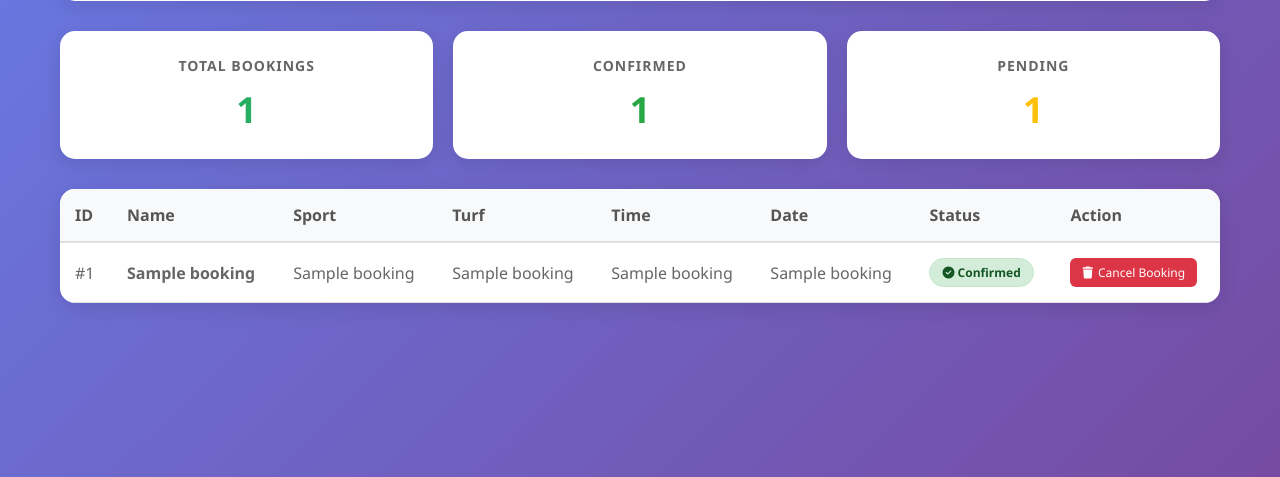
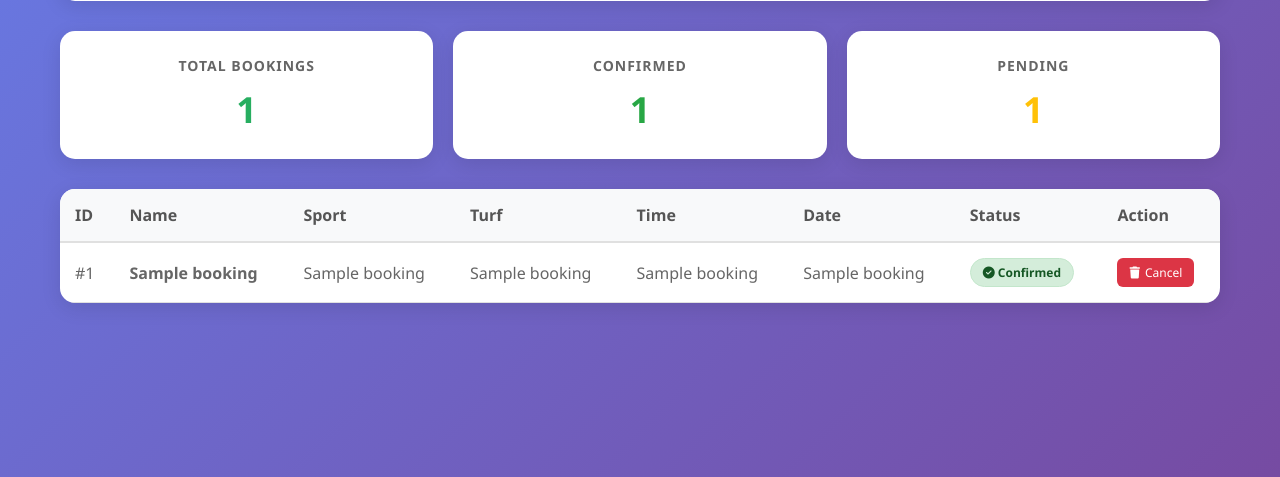
Before and after one commit to neven-mathew/sportscentre, a Flask app: template templates/mybookings.html in a window 1280 px wide. Shown: the part 323-800 px from the top of the page. Run offline with Flask 3, Linux system fonts and the light colour scheme; the template is opened without the code that fills it: most values are stand-ins (such as "Sample title", 1, 10 or a date in 2020).

Commit message:
Update mybookings.html

```diff
--- a/templates/mybookings.html
+++ b/templates/mybookings.html
@@ -261,11 +261,6 @@
             transition: all 0.3s;
         }
 
-        .btn-book-now:hover {
-            background: #219653;
-            transform: translateY(-2px);
-        }
-
         .alert {
             position: fixed;
             top: 20px;
@@ -287,11 +282,6 @@
         .alert-error {
             border-left: 4px solid #dc3545;
             color: #721c24;
-        }
-
-        .alert-info {
-            border-left: 4px solid #17a2b8;
-            color: #0c5460;
         }
 
         @keyframes slideInRight {
@@ -324,10 +314,6 @@
                 font-size: 12px;
             }
 
-            .header h1 {
-                font-size: 24px;
-            }
-
             .stats {
                 grid-template-columns: 1fr;
             }
@@ -350,7 +336,7 @@
         {% if messages %}
             {% for category, message in messages %}
                 <div class="alert alert-{{ category }}">
-                    <i class="fas fa-{% if category == 'success' %}check-circle{% elif category == 'error' %}exclamation-circle{% else %}info-circle{% endif %}"></i>
+                    <i class="fas fa-{% if category == 'success' %}check-circle{% else %}exclamation-circle{% endif %}"></i>
                     {{ message }}
                 </div>
             {% endfor %}
@@ -366,7 +352,6 @@
             </a>
         </div>
 
-        <!-- Statistics Cards -->
         <div class="stats">
             <div class="stat-card total">
                 <h3>Total Bookings</h3>
@@ -382,7 +367,6 @@
             </div>
         </div>
 
-        <!-- Bookings Table -->
         <div class="bookings-table-wrapper">
             {% if bookings %}
             <table class="booking-table">
@@ -431,17 +415,17 @@
                         <td>
                             {% if booking|length > 6 %}
                                 {% if booking[6] == 'confirmed' %}
-                                    <a href="/cancelpage/{{ booking[0] }}" class="cancel-btn" onclick="return confirm('⚠️ WARNING: Are you sure you want to cancel this booking?\n\nThis action cannot be undone!')">
-                                        <i class="fas fa-trash"></i> Cancel Booking
+                                    <a href="/cancelpage/{{ booking[0] }}" class="cancel-btn" onclick="return confirm('Are you sure you want to cancel this booking?')">
+                                        <i class="fas fa-trash"></i> Cancel
                                     </a>
                                 {% elif booking[6] == 'pending' %}
-                                    <span class="cancel-btn disabled" style="background: #ffc107; color: #856404; cursor: wait;">
-                                        <i class="fas fa-hourglass-half"></i> Awaiting Confirmation
+                                    <span class="cancel-btn disabled">
+                                        <i class="fas fa-hourglass-half"></i> Awaiting
                                     </span>
                                 {% endif %}
                             {% else %}
-                                <a href="/cancelpage/{{ booking[0] }}" class="cancel-btn" onclick="return confirm('⚠️ WARNING: Are you sure you want to cancel this booking?\n\nThis action cannot be undone!')">
-                                    <i class="fas fa-trash"></i> Cancel Booking
+                                <a href="/cancelpage/{{ booking[0] }}" class="cancel-btn" onclick="return confirm('Are you sure you want to cancel this booking?')">
+                                    <i class="fas fa-trash"></i> Cancel
                                 </a>
                             {% endif %}
                         </td>
@@ -453,17 +437,13 @@
             <div class="empty-state">
                 <i class="fas fa-calendar-check"></i>
                 <p>No bookings found</p>
-                <p style="font-size: 14px; margin-top: 10px;">Book your first slot to get started!</p>
-                <a href="/booking" class="btn-book-now" style="margin-top: 20px; display: inline-block;">
-                    <i class="fas fa-plus-circle"></i> Book Your First Slot
-                </a>
+                <a href="/booking" class="btn-book-now">Book Your First Slot</a>
             </div>
             {% endif %}
         </div>
     </div>
 
     <script>
-        // Auto-hide alerts after 5 seconds
         setTimeout(function() {
             const alerts = document.querySelectorAll('.alert');
             alerts.forEach(alert => {
```
